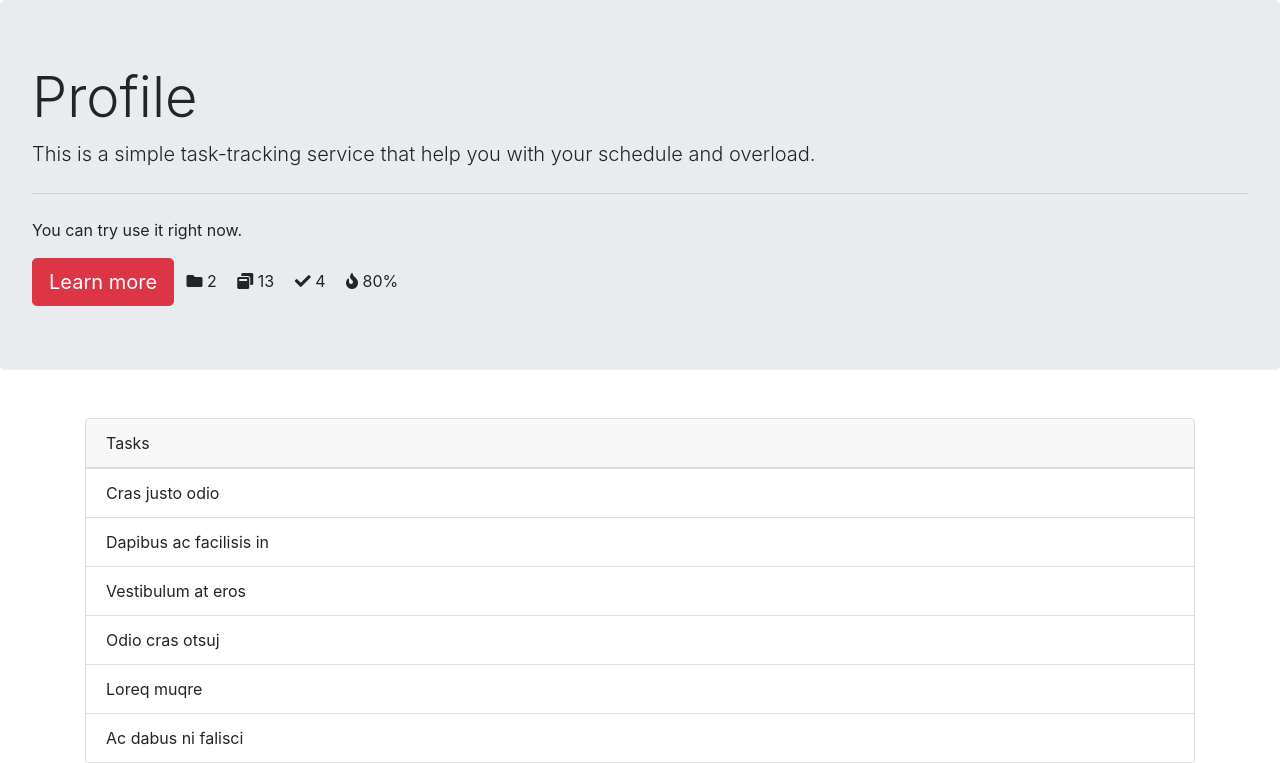
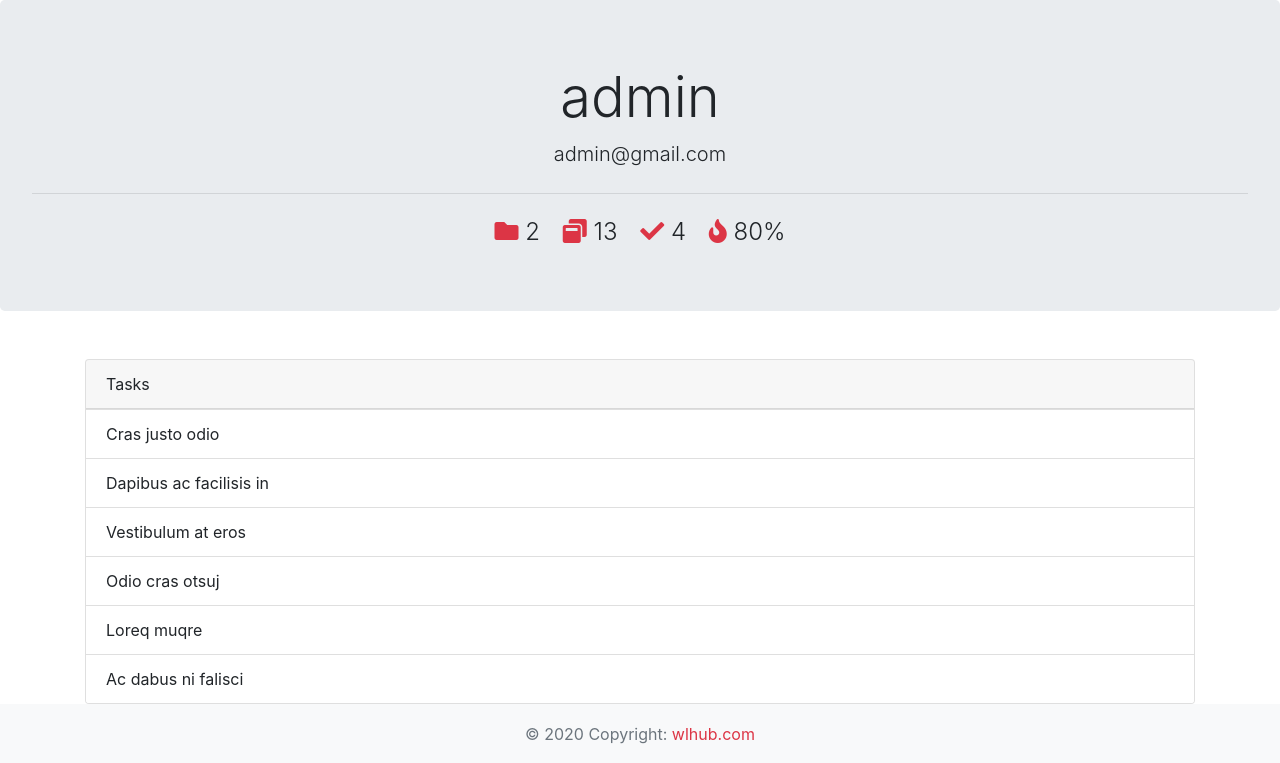
Before and after one commit to azinit/wlhub, a Django app: page /account/ in a window 1280 px wide. Shown: the part 72-835 px from the top of the page. Run offline with Django 3.2, Linux system fonts and the light colour scheme; some libraries are stand-ins or nearby versions.

Commit message:
finish user page

```diff
--- a/wlhub/static/common/index.css
+++ b/wlhub/static/common/index.css
@@ -23,3 +23,9 @@ footer {
 .object-fit-cover {
     object-fit: cover;
 }
+
+.display-5 {
+    font-size: 1.5rem;
+    font-weight: 300;
+    line-height: 1.2;
+}
--- a/wlhub/templates/components/stat.html
+++ b/wlhub/templates/components/stat.html
@@ -1,4 +1,4 @@
-<span class="stat mx-2">
-    <i class="fa fa-{{ icon }}"></i>
+<span class="stat mx-2 display-5">
+    <i class="fa fa-{{ icon }} text-danger"></i>
     <span class="label">{{ label }}</span>
 </span>
--- a/wlhub/templates/users/includes/hero.html
+++ b/wlhub/templates/users/includes/hero.html
@@ -1,10 +1,9 @@
-<h1 class="display-4">Profile</h1>
-<p class="lead">This is a simple task-tracking service that help you with your schedule and overload.</p>
+<h1 class="display-4">admin</h1>
+<p class="lead">admin@gmail.com</p>
 <hr class="my-4">
-<p>You can try use it right now.</p>
-<a class="btn btn-danger btn-lg" href="#" role="button">Learn more</a>
-
-{% include 'components/stat.html' with label=2 icon="folder" %}
-{% include 'components/stat.html' with label=13 icon="window-restore" %}
-{% include 'components/stat.html' with label=4 icon="check" %}
-{% include 'components/stat.html' with label="80%" icon="fire" %}
+<div class="stats">
+    {% include 'components/stat.html' with label=2 icon="folder" %}
+    {% include 'components/stat.html' with label=13 icon="window-restore" %}
+    {% include 'components/stat.html' with label=4 icon="check" %}
+    {% include 'components/stat.html' with label="80%" icon="fire" %}
+</div>
--- a/wlhub/templates/users/index.html
+++ b/wlhub/templates/users/index.html
@@ -5,7 +5,7 @@
 {% endblock %}
 
 {% block content %}
-    <section class="jumbotron hero mb-0">
+    <section class="jumbotron hero mb-0 text-center">
         {% include 'users/includes/hero.html' %}
     </section>
     <section class="tasks">
```
